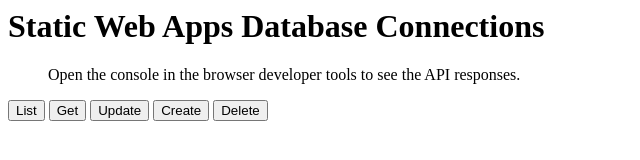
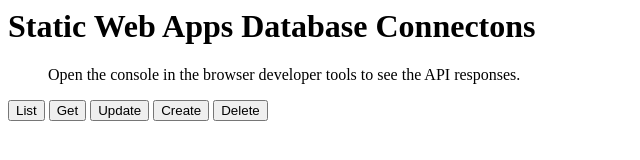
Before and after one commit to dinesh606/webapp12, a plain HTML site: page index.html in a window 1280 px wide. Shown: the full height of the page, 0-640 px from the left. Drawn offline with Linux system fonts and the light colour scheme.

Commit message:
Update index.html

```diff
--- a/index.html
+++ b/index.html
@@ -1,4 +1,4 @@
-<h1>Static Web Apps Database Connections</h1>
+<h1>Static Web Apps Database Connectons</h1>
 <blockquote>
     Open the console in the browser developer tools to see the API responses.
 </blockquote>
```
